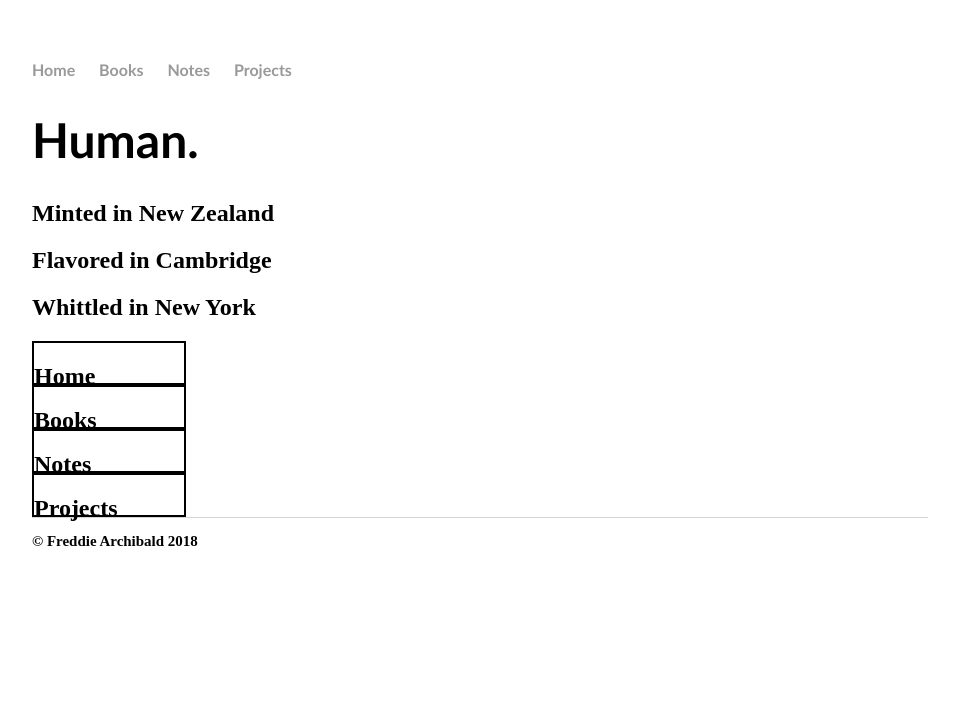
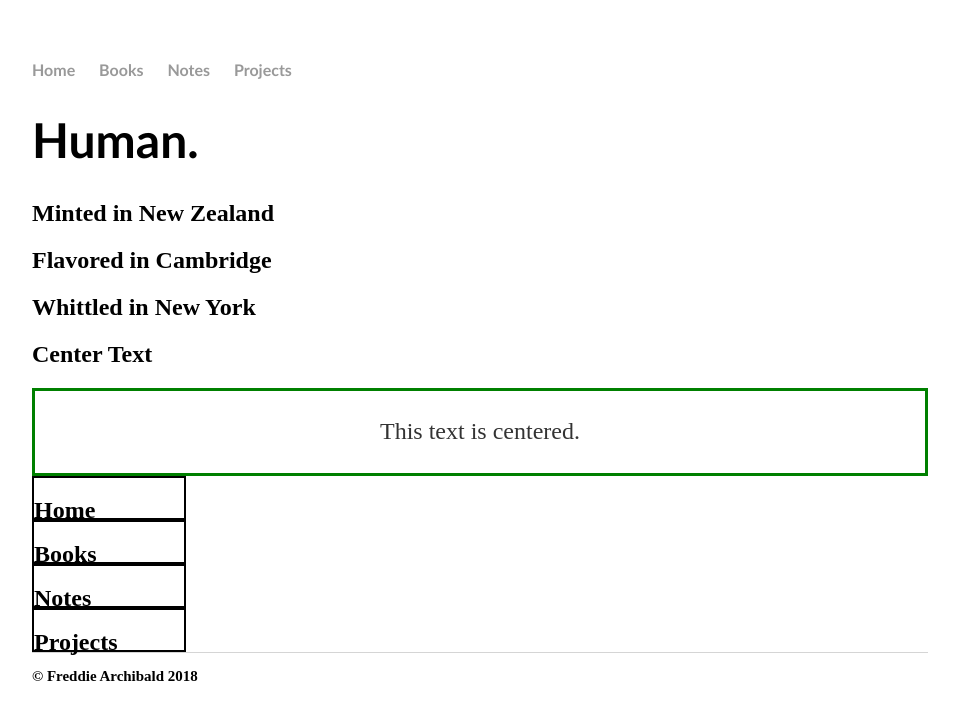
Before and after one commit to scryptive/personal, a Jekyll site: the page built from index.html, in a window 1280 px wide. Shown: the top 720 px of the page, without its empty margins (160-1119 px from the left). Built offline with Jekyll 4.4.1, drawn with Linux system fonts in a browser that asks for light colours.

Commit message:
Update index.html

```diff
--- a/index.html
+++ b/index.html
@@ -8,3 +8,22 @@ title: planet fred
 	<h2>Flavored in Cambridge</h2>
 	<h2>Whittled in New York</h2>
 </div><!-- /.blurb -->
+<html>
+<head>
+<style>
+.center {
+    text-align: center;
+    border: 3px solid green;
+}
+</style>
+</head>
+<body>
+
+<h2>Center Text</h2>
+
+<div class="center">
+  <p>This text is centered.</p>
+</div>
+
+</body>
+</html>
```
